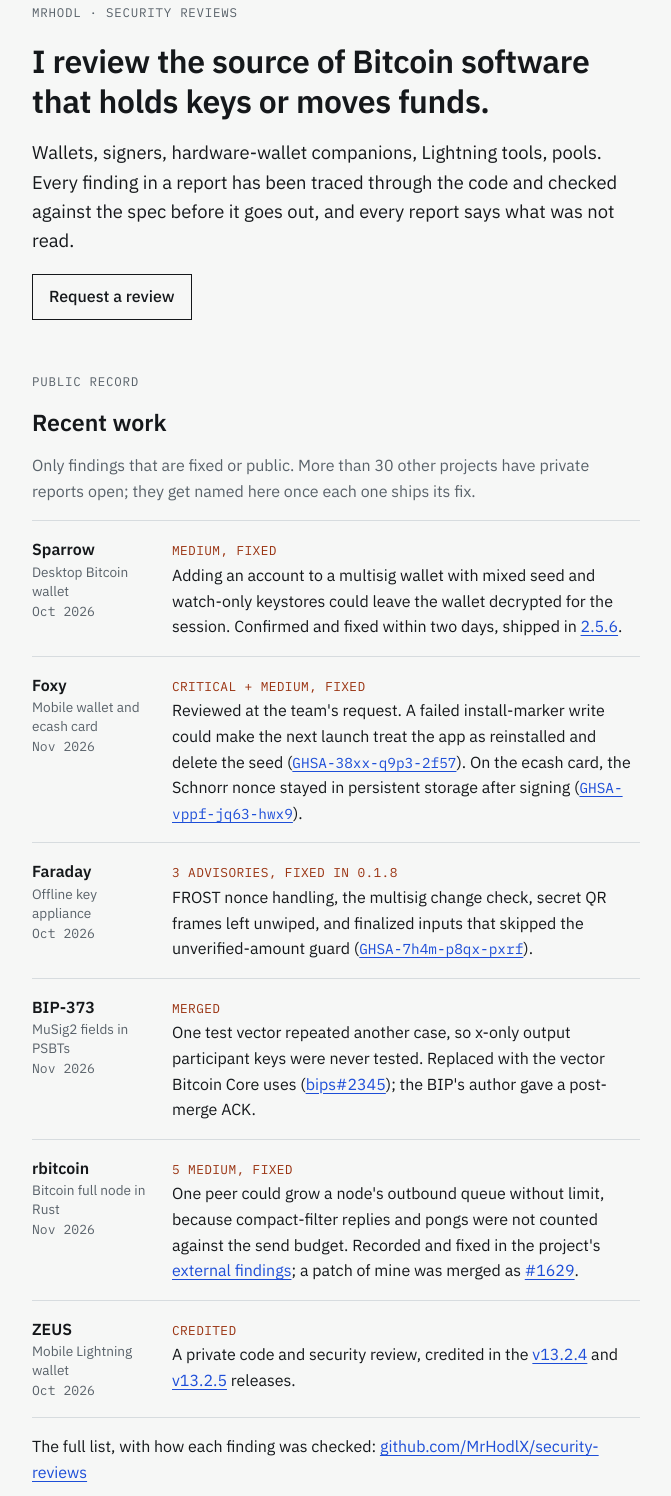
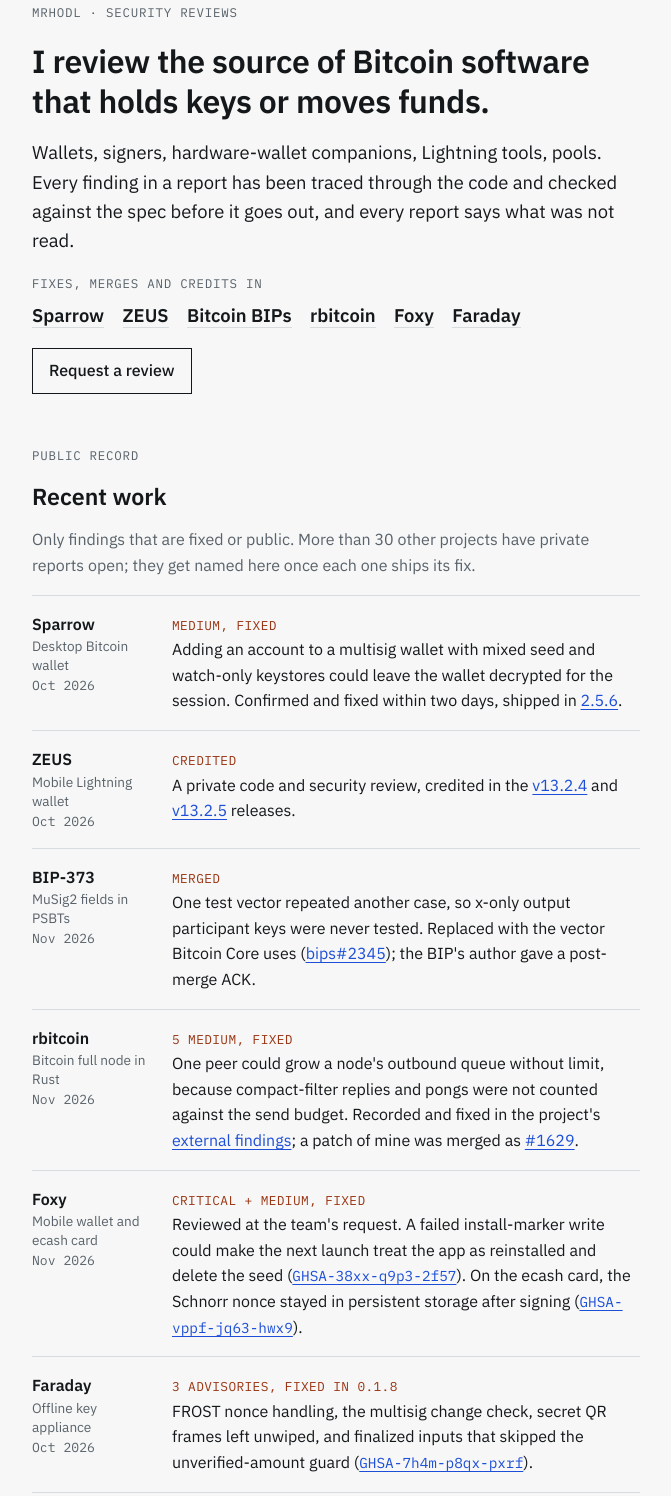
Before and after one commit to MrHodlX/MrHodlX.github.io, a plain HTML site: page index.html in a window 1280 px wide. Shown: the part 53-1549 px from the top of the page, without its empty margins (304-975 px from the left). Drawn offline with Linux system fonts and the light colour scheme.

Commit message:
Show the best-known projects first

```diff
--- a/index.html
+++ b/index.html
@@ -114,6 +114,11 @@
   .log .what { min-width: 0; }
   .log .sev { font-family: var(--font-mono); font-size: 0.8rem; color: var(--mark); letter-spacing: 0.03em; }
 
+  .proof { display: flex; flex-direction: column; gap: 0.45rem; }
+  .names { list-style: none; margin: 0; padding: 0; display: flex; flex-wrap: wrap; gap: 0.3rem 1.15rem; font-size: var(--step-1); font-weight: 600; }
+  .names a { color: var(--ink); text-decoration: none; border-bottom: 1.5px solid var(--rule); }
+  .names a:hover { border-bottom-color: var(--ink); }
+
   ul.plain { margin: 0; padding-left: 1.15rem; display: flex; flex-direction: column; gap: 0.45rem; }
   ol.steps { margin: 0; padding-left: 1.3rem; display: flex; flex-direction: column; gap: 0.7rem; }
   ol.steps li::marker { font-family: var(--font-mono); color: var(--muted); }
@@ -146,6 +151,17 @@
     <span class="label">MrHodl &middot; security reviews</span>
     <h1>I review the source of Bitcoin software that holds keys or moves funds.</h1>
     <p class="lede">Wallets, signers, hardware-wallet companions, Lightning tools, pools. Every finding in a report has been traced through the code and checked against the spec before it goes out, and every report says what was not read.</p>
+    <div class="proof">
+      <span class="label">Fixes, merges and credits in</span>
+      <ul class="names">
+        <li><a href="#sparrow">Sparrow</a></li>
+        <li><a href="#zeus">ZEUS</a></li>
+        <li><a href="#bips">Bitcoin BIPs</a></li>
+        <li><a href="#rbitcoin">rbitcoin</a></li>
+        <li><a href="#foxy">Foxy</a></li>
+        <li><a href="#faraday">Faraday</a></li>
+      </ul>
+    </div>
     <a class="cta" href="#contact">Request a review</a>
   </header>
 
@@ -154,29 +170,29 @@
     <h2 id="work">Recent work</h2>
     <p class="quiet">Only findings that are fixed or public. More than 30 other projects have private reports open; they get named here once each one ships its fix.</p>
     <ul class="log">
-      <li>
+      <li id="sparrow">
         <div><div class="who">Sparrow</div><div class="kind">Desktop Bitcoin wallet</div><div class="when">Oct 2026</div></div>
         <div class="what"><span class="sev">MEDIUM, FIXED</span><br>Adding an account to a multisig wallet with mixed seed and watch-only keystores could leave the wallet decrypted for the session. Confirmed and fixed within two days, shipped in <a href="https://github.com/sparrowwallet/sparrow/releases/tag/2.5.6">2.5.6</a>.</div>
       </li>
-      <li>
+      <li id="zeus">
+        <div><div class="who">ZEUS</div><div class="kind">Mobile Lightning wallet</div><div class="when">Oct 2026</div></div>
+        <div class="what"><span class="sev">CREDITED</span><br>A private code and security review, credited in the <a href="https://x.com/ZeusLN/status/2115791922774348183">v13.2.4</a> and <a href="https://github.com/ZeusLN/zeus/releases/tag/v13.2.5">v13.2.5</a> releases.</div>
+      </li>
+      <li id="bips">
+        <div><div class="who">BIP-373</div><div class="kind">MuSig2 fields in PSBTs</div><div class="when">Nov 2026</div></div>
+        <div class="what"><span class="sev">MERGED</span><br>One test vector repeated another case, so x-only output participant keys were never tested. Replaced with the vector Bitcoin Core uses (<a href="https://github.com/bitcoin/bips/pull/2345">bips#2345</a>); the BIP's author gave a post-merge ACK.</div>
+      </li>
+      <li id="rbitcoin">
+        <div><div class="who">rbitcoin</div><div class="kind">Bitcoin full node in Rust</div><div class="when">Nov 2026</div></div>
+        <div class="what"><span class="sev">5 MEDIUM, FIXED</span><br>One peer could grow a node's outbound queue without limit, because compact-filter replies and pongs were not counted against the send budget. Recorded and fixed in the project's <a href="https://github.com/rbitcoin-org/rbitcoin/tree/master/docs/external_findings">external findings</a>; a patch of mine was merged as <a href="https://github.com/rbitcoin-org/rbitcoin/pull/1629">#1629</a>.</div>
+      </li>
+      <li id="foxy">
         <div><div class="who">Foxy</div><div class="kind">Mobile wallet and ecash card</div><div class="when">Nov 2026</div></div>
         <div class="what"><span class="sev">CRITICAL + MEDIUM, FIXED</span><br>Reviewed at the team's request. A failed install-marker write could make the next launch treat the app as reinstalled and delete the seed (<a href="https://github.com/getfoxy/iOS/security/advisories/GHSA-38xx-q9p3-2f57"><span class="mono">GHSA-38xx-q9p3-2f57</span></a>). On the ecash card, the Schnorr nonce stayed in persistent storage after signing (<a href="https://github.com/getfoxy/card/security/advisories/GHSA-vppf-jq63-hwx9"><span class="mono">GHSA-vppf-jq63-hwx9</span></a>).</div>
       </li>
-      <li>
+      <li id="faraday">
         <div><div class="who">Faraday</div><div class="kind">Offline key appliance</div><div class="when">Oct 2026</div></div>
         <div class="what"><span class="sev">3 ADVISORIES, FIXED IN 0.1.8</span><br>FROST nonce handling, the multisig change check, secret QR frames left unwiped, and finalized inputs that skipped the unverified-amount guard (<a href="https://github.com/bitcoinpasada/faraday/security/advisories/GHSA-7h4m-p8qx-pxrf"><span class="mono">GHSA-7h4m-p8qx-pxrf</span></a>).</div>
-      </li>
-      <li>
-        <div><div class="who">BIP-373</div><div class="kind">MuSig2 fields in PSBTs</div><div class="when">Nov 2026</div></div>
-        <div class="what"><span class="sev">MERGED</span><br>One test vector repeated another case, so x-only output participant keys were never tested. Replaced with the vector Bitcoin Core uses (<a href="https://github.com/bitcoin/bips/pull/2345">bips#2345</a>); the BIP's author gave a post-merge ACK.</div>
-      </li>
-      <li>
-        <div><div class="who">rbitcoin</div><div class="kind">Bitcoin full node in Rust</div><div class="when">Nov 2026</div></div>
-        <div class="what"><span class="sev">5 MEDIUM, FIXED</span><br>One peer could grow a node's outbound queue without limit, because compact-filter replies and pongs were not counted against the send budget. Recorded and fixed in the project's <a href="https://github.com/rbitcoin-org/rbitcoin/tree/master/docs/external_findings">external findings</a>; a patch of mine was merged as <a href="https://github.com/rbitcoin-org/rbitcoin/pull/1629">#1629</a>.</div>
-      </li>
-      <li>
-        <div><div class="who">ZEUS</div><div class="kind">Mobile Lightning wallet</div><div class="when">Oct 2026</div></div>
-        <div class="what"><span class="sev">CREDITED</span><br>A private code and security review, credited in the <a href="https://x.com/ZeusLN/status/2115791922774348183">v13.2.4</a> and <a href="https://github.com/ZeusLN/zeus/releases/tag/v13.2.5">v13.2.5</a> releases.</div>
       </li>
     </ul>
     <p>The full list, with how each finding was checked: <a href="https://github.com/MrHodlX/security-reviews">github.com/MrHodlX/security-reviews</a></p>
```
